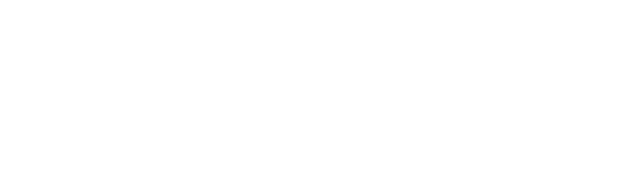
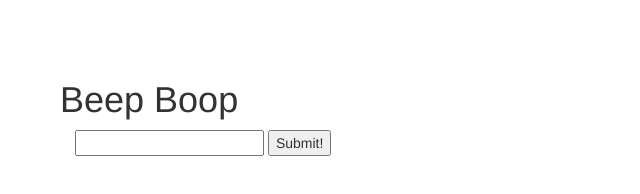
Before and after one commit to juliajessica/beep-boop, a plain HTML site: page index.html in a window 1280 px wide. Shown: the whole page, without its empty margins (0-640 px from the left). Drawn offline with Linux system fonts and the light colour scheme.

Commit message:
add button, container, and input in html document

```diff
--- a/css/styles.css
+++ b/css/styles.css
@@ -0,0 +1,7 @@
+.jumbotron {
+  text-align: center;
+}
+body {
+  padding: 30px;
+  margin: 30px;
+}
--- a/index.html
+++ b/index.html
@@ -4,13 +4,19 @@
     <link href="css/bootstrap.css" rel="stylesheet" type="text/css">
     <link href="css/styles.css" rel="stylesheet" type="text/css">
     <script src="js/jquery-3.2.1.js"></script>
-    <script src="js/scripts.js"></script>
-    <title></title>
+    <script src="js/script.js"></script>
+    <title>Beep Boop</title>
   </head>
   <body>
-    <h1></h1>
-    <h3></h3>
-      <div class="container">
+    <div id="jumbotron">
+    <h1>Beep Boop</h1>
+    </div>
+    <div class="container">
+    <input type="text" >
+    <button id="submit">Submit!</button>
+  </form>
+   <span class="outputResult">
+   </span>
     </div>
   </body>
 </html>
```
